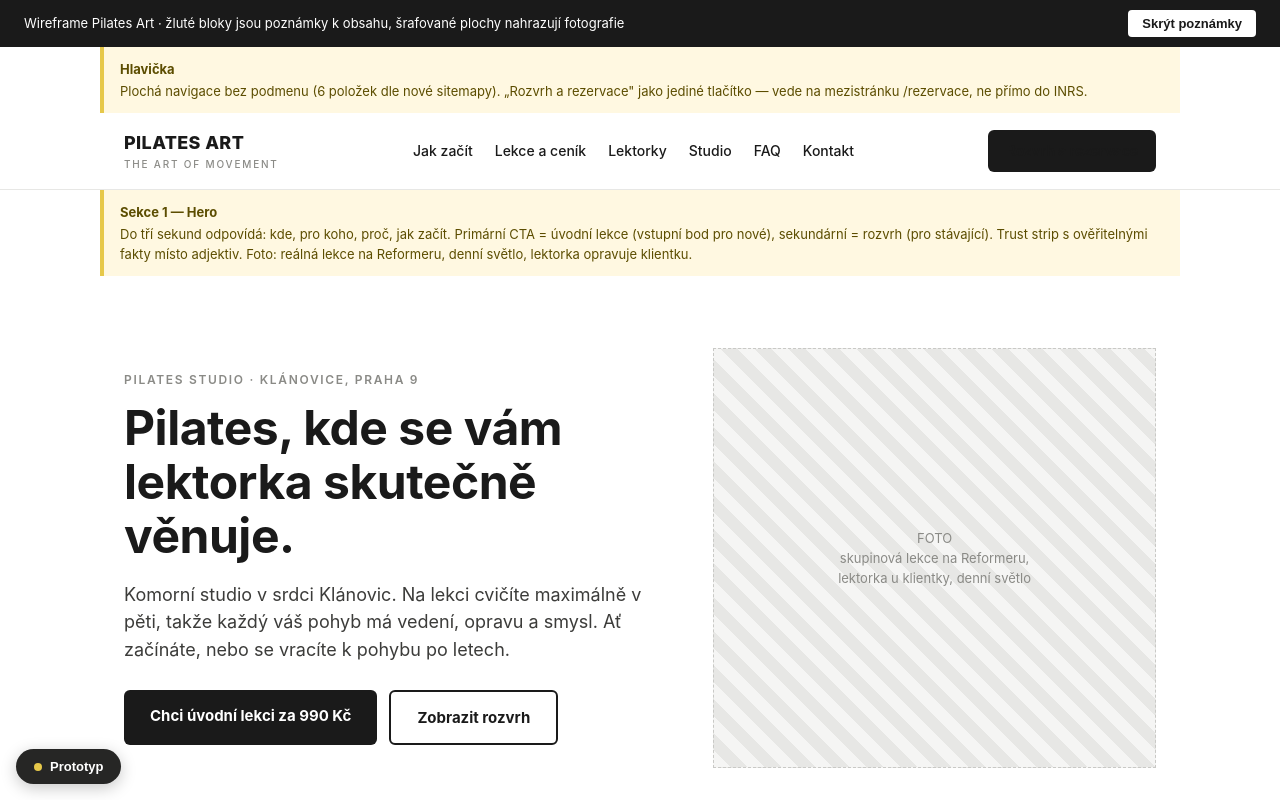
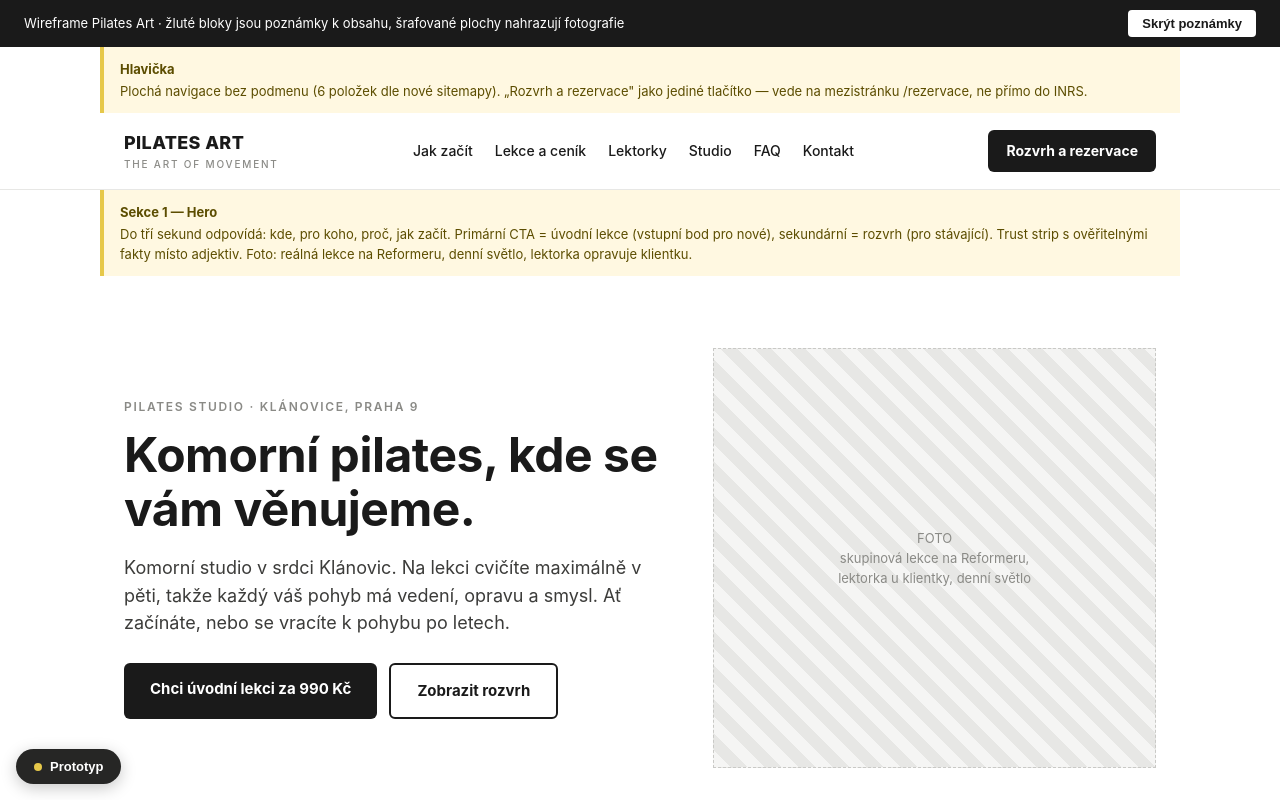
Before and after one commit to wextra-js/pilatesart-wireframe, a plain HTML site: page index.html in a window 1280 px wide. Shown: the top 800 px of the page. Drawn offline with Linux system fonts and the light colour scheme.

Commit message:
vireframe v2

```diff
--- a/index.html
+++ b/index.html
@@ -48,6 +48,7 @@
   .logo span{display:block;font-size:10px;font-weight:500;letter-spacing:.18em;text-transform:uppercase;color:var(--gray-4)}
   .nav ul{display:flex;list-style:none;gap:22px;flex-wrap:wrap;font-size:14px;font-weight:500}
   .nav a{color:var(--ink);text-decoration:none}
+  .nav a.btn-primary{color:#fff}
   .nav .btn{padding:10px 18px;font-size:14px}
 
   /* hero */
@@ -175,7 +176,7 @@
     <div class="hero-grid">
       <div>
         <div class="eyebrow">Pilates studio · Klánovice, Praha 9</div>
-        <h1>Pilates, kde se vám lektorka skutečně věnuje.</h1>
+        <h1>Komorní pilates, kde se vám věnujeme.</h1>
         <p class="lead" style="margin-top:18px">Komorní studio v srdci Klánovic. Na lekci cvičíte maximálně v pěti, takže každý váš pohyb má vedení, opravu a smysl. Ať začínáte, nebo se vracíte k pohybu po letech.</p>
         <div class="btn-row">
           <a class="btn btn-primary" href="jak-zacit.html">Chci úvodní lekci za 990 Kč</a>
```
Also changed, not shown: faq.html (+1 -0 lines), jak-zacit.html (+1 -0 lines), kontakt.html (+1 -0 lines), lekce-cenik.html (+1 -0 lines), lektorky.html (+1 -0 lines), studio.html (+1 -0 lines).
